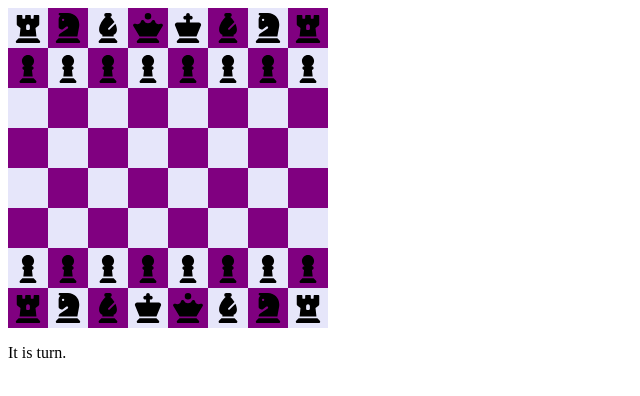
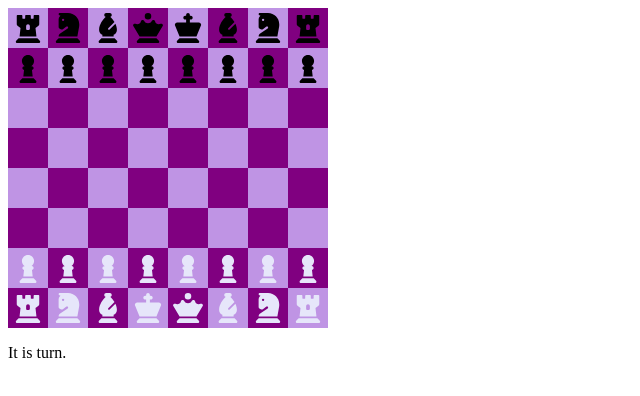
Before and after one commit to Shade9378/Chess-Game, a plain HTML site: page index.html in a window 1280 px wide. Shown: the whole page, without its empty margins (0-640 px from the left). Drawn offline with Linux system fonts and the light colour scheme.

Commit message:
Split pieces into black and white

```diff
--- a/script.js
+++ b/script.js
@@ -3,7 +3,7 @@ const PLAYER_DISPLAY = document.querySelector("#player");
 const INFO_DISPLAY = document.querySelector("#info-display");
 const WIDTH = 8;
 
-const START_PIECES = [
+const START_PIECES = [ ///Initialization need rework
     ROOK, KNIGHT, BISHOP, QUEEN, KING, BISHOP, KNIGHT, ROOK,
     PAWN, PAWN, PAWN, PAWN, PAWN, PAWN, PAWN, PAWN,
     '', '', '', '', '', '', '', '',
@@ -19,17 +19,27 @@ function createBoard() {
         let square = document.createElement('div');
         square.classList.add('square');
         square.innerHTML = startPiece;
+
         square.setAttribute('square-id', i);
 
         let row = Math.floor((63 - i) / 8) + 1;
         if (row % 2 == 0) {
-            square.classList.add(i % 2 == 0 ? "white" : "black");
+            square.classList.add(i % 2 == 0 ? 'white' : 'black');
         }
         else {
-            square.classList.add(i % 2 == 0 ? "black" : "white");
+            square.classList.add(i % 2 == 0 ? 'black' : 'white');
+        }
+
+        if (i <= 15) { ///Logic need rework
+            square.firstChild.firstChild.classList.add('blackPiece');
+        }
+
+        if (i >= 48) { ///Logic need rework
+            square.firstChild.firstChild.classList.add('whitePiece');
         }
 
         GAME_BOARD.append(square);
     })
 }
+
 createBoard();
--- a/style.css
+++ b/style.css
@@ -17,9 +17,17 @@
 }
 
 .white {
-    background-color: lavender;
+    background-color: rgb(191, 148, 228);
 }
 
 .black {
     background-color: purple;
 }
+
+.blackPiece {
+    fill: black;
+}
+
+.whitePiece {
+    fill: lavender;
+}
```
